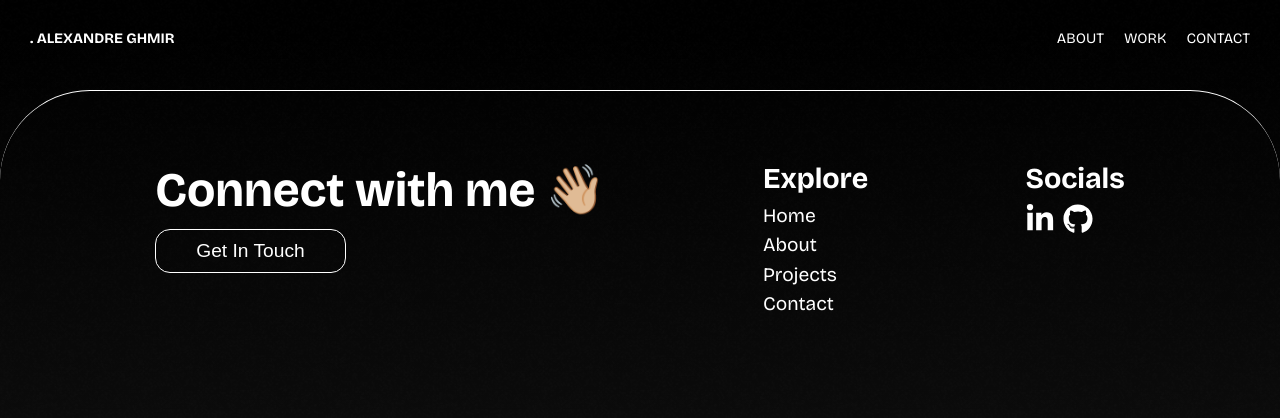
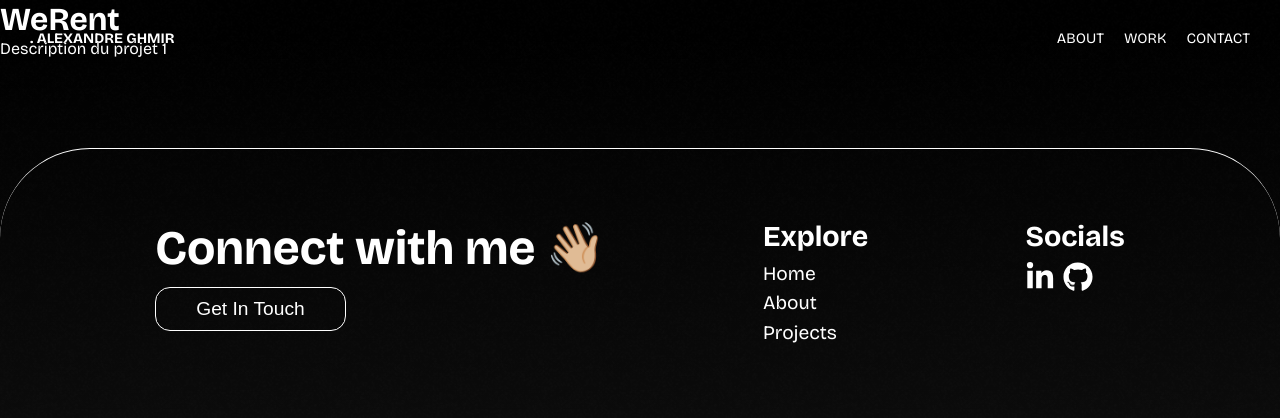
Before and after one commit to al3xghm/Portfolio, a Next.js app: page /project/werent in a window 1280 px wide. Shown: the top 418 px of the page. Built offline with nearby package versions, Linux system fonts and the light colour scheme.

Commit message:
fix/main error app.destroy

```diff
--- a/src/components/Footer/Footer.jsx
+++ b/src/components/Footer/Footer.jsx
@@ -25,9 +25,6 @@ const Footer = () => {
                         <li>
                             <Link href="/#projects">Projects</Link>
                         </li>
-                        <li>
-                            <Link href="#contact">Contact</Link>
-                        </li>
                     </ul>
                 </div>
                 <div className={styles.footerSocial}>
--- a/src/components/SplineViewer.jsx
+++ b/src/components/SplineViewer.jsx
@@ -27,7 +27,6 @@ function SplineViewer() {
     return () => {
       // Supprimez l'écouteur d'événements de défilement lors du démontage du composant
       window.removeEventListener('scroll', handleScroll);
-      app.destroy();
     };
   }, []);
 
--- a/src/pages/index.jsx
+++ b/src/pages/index.jsx
@@ -107,7 +107,7 @@ export default function Home() {
           <h1 id="projects">My projects</h1>
           <div className={styles.projectsContainer}>
             {projects.map((project) => (
-              <Link href={`/${project.slug}`} key={project.id} >
+              <Link href={`project/${project.slug}`} key={project.id} >
                 <div className={styles.project}>
                   <h2>{project.title}</h2>
                   <p>{project.date}</p>
--- a/src/pages/project/[slug].jsx
+++ b/src/pages/project/[slug].jsx
@@ -1,14 +1,10 @@
-// pages/work/[slug].jsx
 import React from 'react';
 import { useRouter } from 'next/router';
 import projects from '../../data/projects.json';
 
-const WorkPage = () => {
+const WorkPage = ({ project }) => {
   const router = useRouter();
   const { slug } = router.query;
-
-  // Rechercher le projet correspondant dans la liste des projets
-  const project = projects.find((proj) => proj.slug === slug);
 
   if (!project) {
     return <div>Project not found</div>;
@@ -17,8 +13,8 @@ const WorkPage = () => {
   return (
     <>
       <div>
-        <h1>{projects.title}</h1>
-        <p>{projects.description}</p>
+        <h1>{project.title}</h1>
+        <p>{project.description}</p>
       </div>
     </>
   );
```
